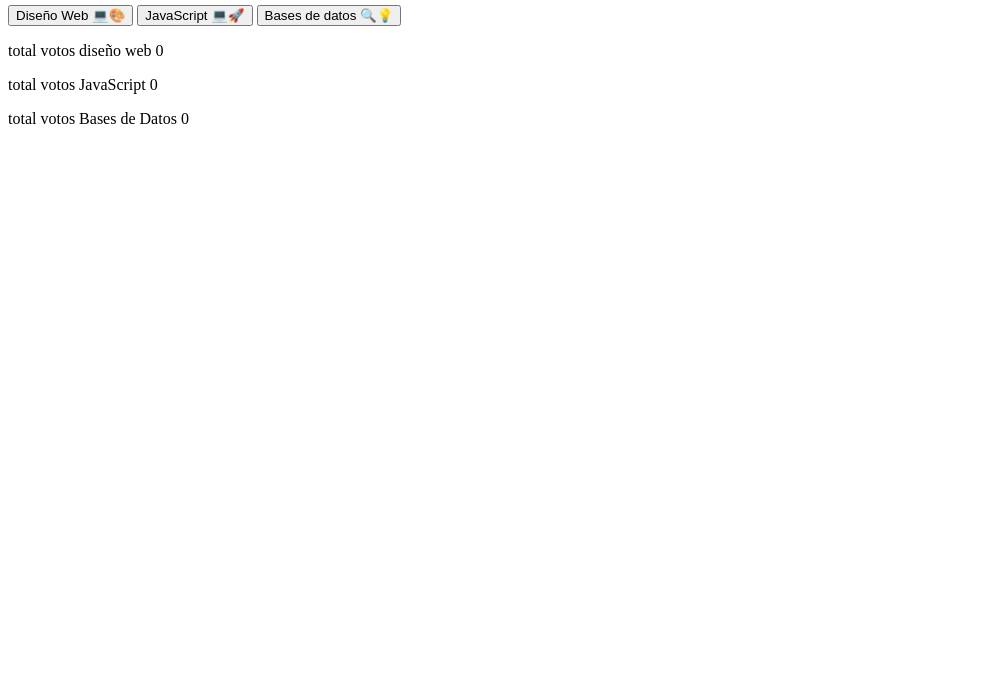
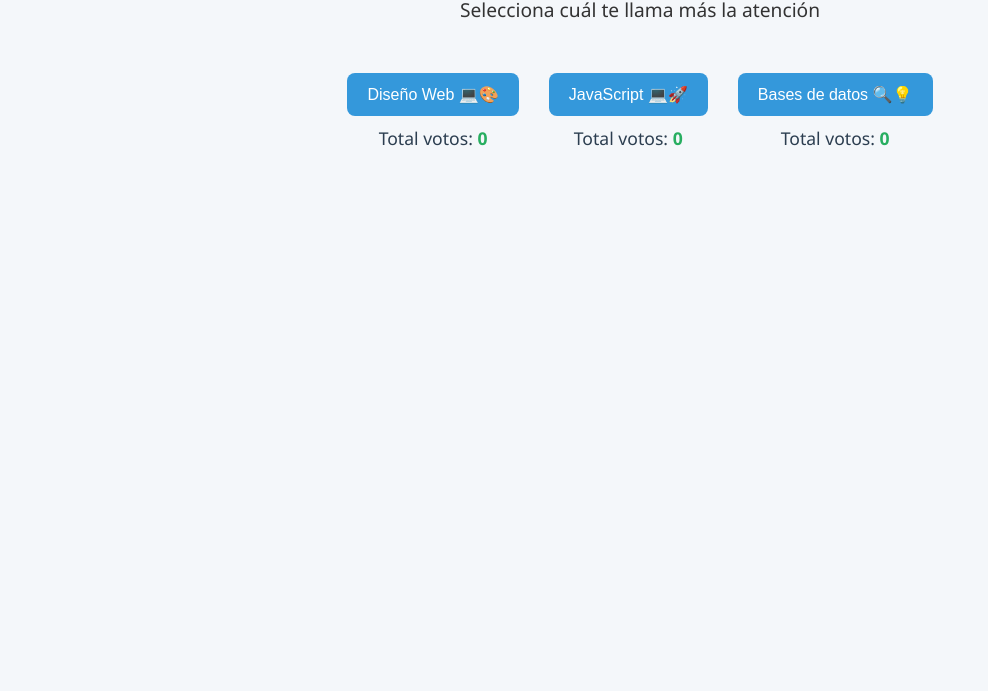
Before and after one commit to Crowtinho/laboratorio_Interactuando_con_componentes_HTML, a plain HTML site: page Ejercicio1/index.html in a window 1280 px wide. Shown: the part 109-800 px from the top of the page, without its empty margins (0-988 px from the left). Drawn offline with Linux system fonts and the light colour scheme.

Commit message:
final commit v1.0.0

```diff
--- a/Ejercicio1/index.html
+++ b/Ejercicio1/index.html
@@ -4,19 +4,27 @@
   <meta charset="UTF-8">
   <meta name="viewport" content="width=device-width, initial-scale=1.0">
   <title>Encuesta</title>
+  <link rel="stylesheet" href="styles.css">
 </head>
 <body>
   <h1>Encuesta de interés</h1>
-    <p>Selecciona cual te llama más la atención</p>
-    <div>
+  <p>Selecciona cuál te llama más la atención</p>
+
+  <div class="opciones">
+    <div class="opcion">
       <button type="button" id="diseWeb">Diseño Web 💻🎨</button>
+      <p>Total votos: <span id="votosDW">0</span></p>
+    </div>
+
+    <div class="opcion">
       <button type="button" id="javaScript">JavaScript 💻🚀</button>
+      <p>Total votos: <span id="votosJS">0</span></p>
+    </div>
+
+    <div class="opcion">
       <button type="button" id="basedatos">Bases de datos 🔍💡</button>
+      <p>Total votos: <span id="votosBD">0</span></p>
     </div>
-    <div>
-        <p>total votos diseño web <span id="votosDW">0</span></p>
-        <p>total votos JavaScript <span id="votosJS">0</span></p>
-        <p>total votos Bases de Datos <span id="votosBD">0</span></p>
   </div>
 
   <script src="Main.js"></script>
--- a/Ejercicio1/styles.css
+++ b/Ejercicio1/styles.css
@@ -0,0 +1,74 @@
+/* Reset básico */
+* {
+  margin: 0;
+  padding: 0;
+  box-sizing: border-box;
+}
+
+/* Estilos generales del body */
+body {
+  font-family: 'Segoe UI', Tahoma, Geneva, Verdana, sans-serif;
+  background: #f4f7fa;
+  color: #333;
+  display: flex;
+  flex-direction: column;
+  align-items: center;
+  padding: 40px 20px;
+}
+
+/* Título */
+h1 {
+  font-size: 2.5rem;
+  color: #2c3e50;
+  margin-bottom: 10px;
+}
+
+/* Párrafo principal */
+body > p {
+  font-size: 1.2rem;
+  margin-bottom: 20px;
+}
+
+/* Botones */
+button {
+  padding: 12px 20px;
+  font-size: 1rem;
+  border: none;
+  border-radius: 8px;
+  background-color: #3498db;
+  color: white;
+  cursor: pointer;
+  transition: background-color 0.3s ease;
+}
+
+button:hover {
+  background-color: #2980b9;
+}
+
+/* Span para votos */
+span {
+  font-weight: bold;
+  color: #27ae60;
+}
+
+/* Contenedor general de opciones */
+.opciones {
+  display: flex;
+  gap: 30px;
+  justify-content: center;
+  flex-wrap: wrap;
+  margin-top: 30px;
+}
+
+/* Cada bloque de botón + contador */
+.opcion {
+  display: flex;
+  flex-direction: column;
+  align-items: center;
+}
+
+.opcion p {
+  margin-top: 10px;
+  font-size: 1.1rem;
+  color: #2c3e50;
+}
--- a/Ejercicio2/styles.css
+++ b/Ejercicio2/styles.css
@@ -0,0 +1,90 @@
+/* Reset */
+* {
+  margin: 0;
+  padding: 0;
+  box-sizing: border-box;
+}
+
+/* Cuerpo */
+body {
+  font-family: 'Segoe UI', Tahoma, Geneva, Verdana, sans-serif;
+  background-color: #f8f9fa;
+  color: #333;
+  padding: 40px 20px;
+  display: flex;
+  flex-direction: column;
+  align-items: center;
+}
+
+/* Título */
+h1 {
+  font-size: 2.5rem;
+  margin-bottom: 20px;
+  color: #2c3e50;
+}
+
+/* Tabla */
+table {
+  border-collapse: collapse;
+  width: 100%;
+  max-width: 900px;
+  background-color: white;
+  box-shadow: 0 2px 8px rgba(0,0,0,0.1);
+  border-radius: 8px;
+  overflow: hidden;
+}
+
+/* Cabecera de la tabla */
+thead {
+  background-color: #3498db;
+  color: white;
+}
+
+th, td {
+  text-align: center;
+  padding: 15px;
+  border-bottom: 1px solid #ddd;
+  font-size: 1rem;
+}
+
+/* Fila final sin borde inferior */
+tbody tr:last-child td {
+  border-bottom: none;
+}
+
+/* Botón */
+button {
+  padding: 8px 16px;
+  background-color: #27ae60;
+  color: white;
+  border: none;
+  border-radius: 6px;
+  cursor: pointer;
+  font-size: 0.95rem;
+  transition: background-color 0.3s ease;
+}
+
+button:hover {
+  background-color: #219150;
+}
+
+/* Inputs */
+input[type="number"] {
+  width: 60px;
+  padding: 5px;
+  font-size: 1rem;
+  border: 1px solid #ccc;
+  border-radius: 4px;
+}
+
+/* Total general */
+p {
+  font-size: 1.3rem;
+  margin-top: 30px;
+  text-align: center;
+}
+
+#total {
+  font-weight: bold;
+  color: #e67e22;
+}
```
Also changed, not shown: Ejercicio2/index.html (+2 -1 lines). Lines whose indentation alone changed are shown as unchanged.
